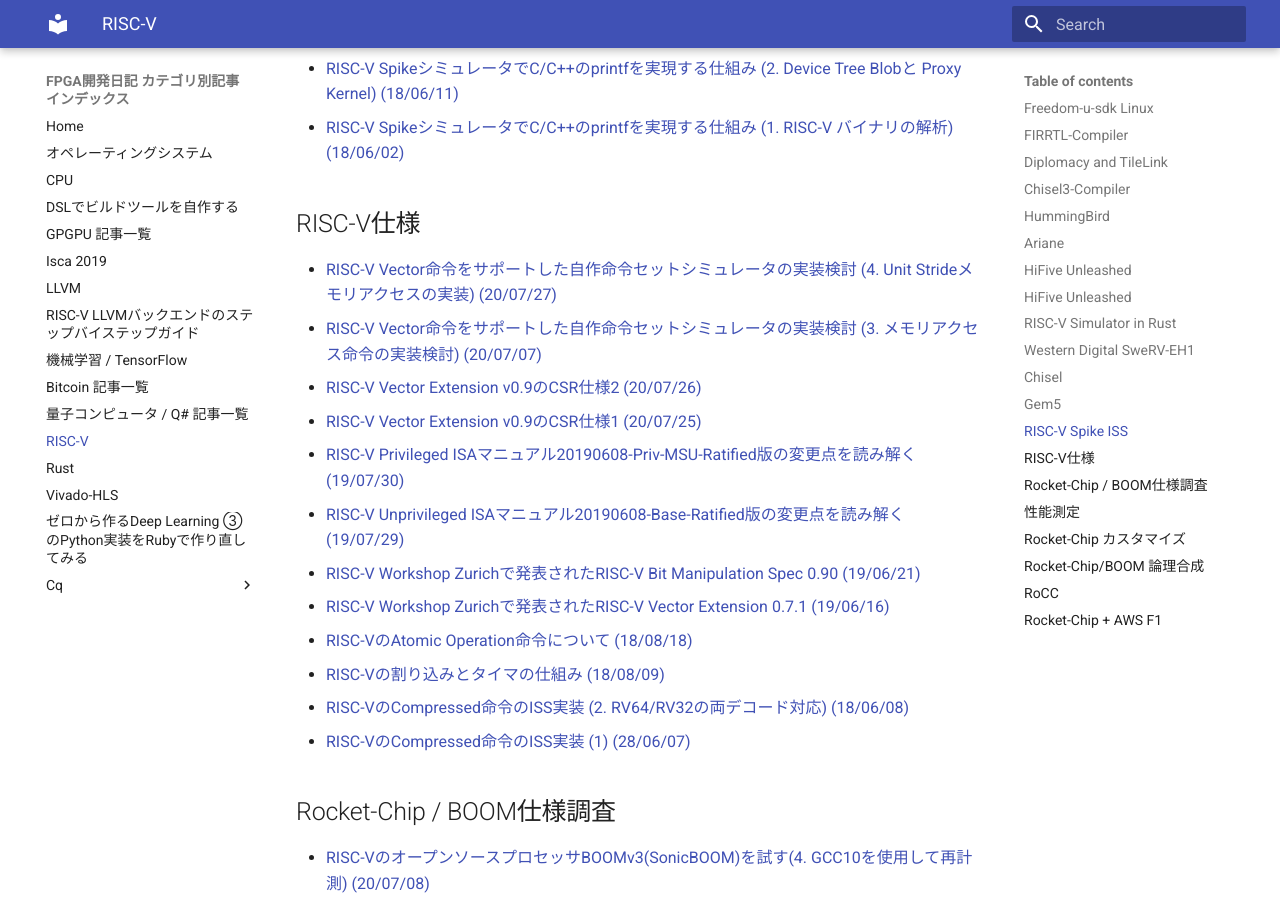
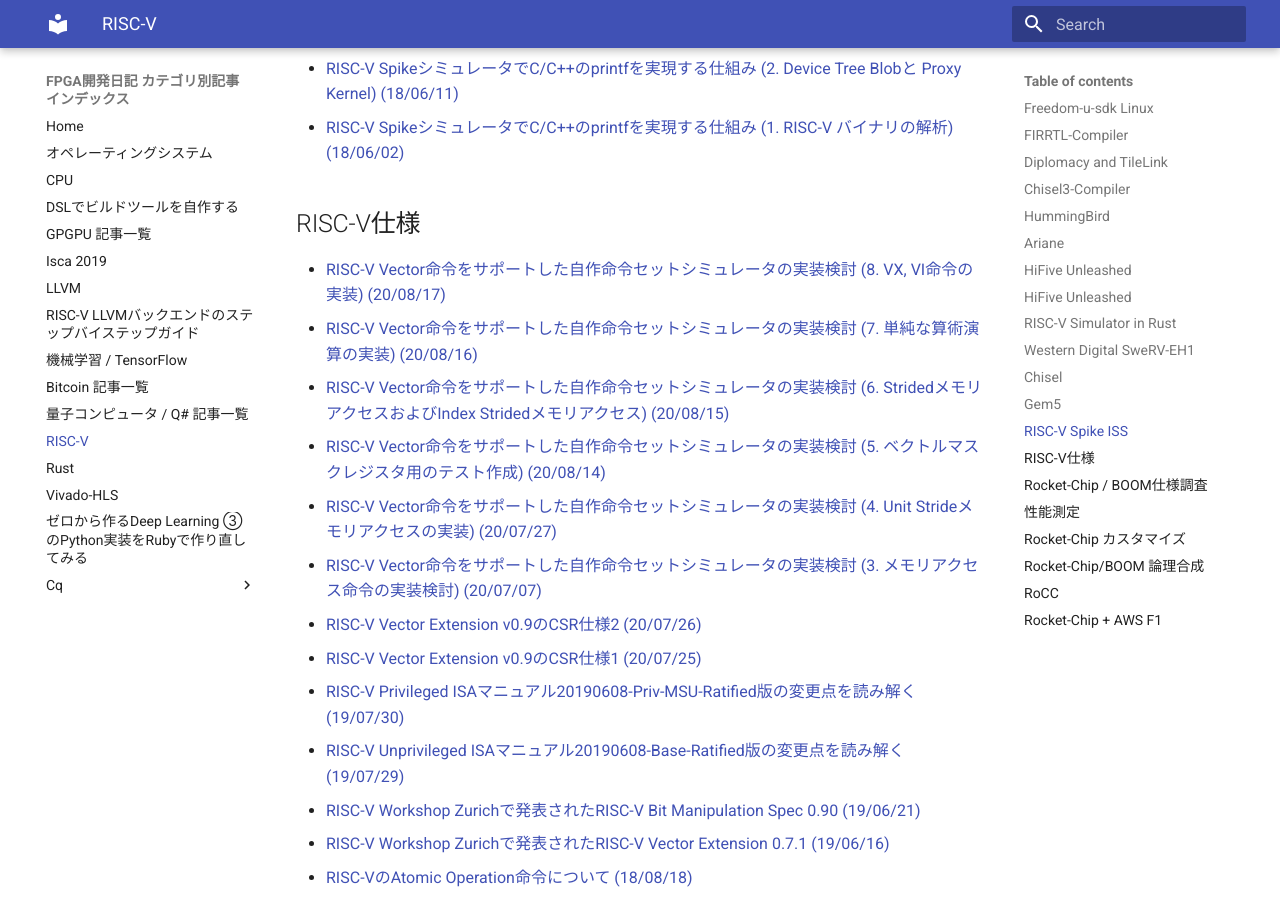
Before and after one commit to i4kimura/github_pages, an MkDocs documentation site: the page built from docs/riscv.md, in a window 1280 px wide and 900 px high, scrolled down 9651 px. Built offline with MkDocs 1.6.1 and Material for MkDocs 9.7.7, drawn with Linux system fonts in a browser that asks for light colours.

Commit message:
Update 2020/08

```diff
--- a/docs/riscv.md
+++ b/docs/riscv.md
@@ -256,6 +256,10 @@
 
 ## RISC-V仕様
 
+- [RISC-V Vector命令をサポートした自作命令セットシミュレータの実装検討 (8. VX, VI命令の実装) (20/08/17)](https://msyksphinz.hatenablog.com/entry/2020/08/17/040000)
+- [RISC-V Vector命令をサポートした自作命令セットシミュレータの実装検討 (7. 単純な算術演算の実装) (20/08/16)](https://msyksphinz.hatenablog.com/entry/2020/08/16/040000)
+- [RISC-V Vector命令をサポートした自作命令セットシミュレータの実装検討 (6. StridedメモリアクセスおよびIndex Stridedメモリアクセス) (20/08/15)](https://msyksphinz.hatenablog.com/entry/2020/08/15/040000)
+- [RISC-V Vector命令をサポートした自作命令セットシミュレータの実装検討 (5. ベクトルマスクレジスタ用のテスト作成) (20/08/14)](https://msyksphinz.hatenablog.com/entry/2020/08/14/040000_1)
 - [RISC-V Vector命令をサポートした自作命令セットシミュレータの実装検討 (4. Unit Strideメモリアクセスの実装) (20/07/27)](https://msyksphinz.hatenablog.com/entry/2020/07/27/040000)
 - [RISC-V Vector命令をサポートした自作命令セットシミュレータの実装検討 (3. メモリアクセス命令の実装検討) (20/07/07)](https://msyksphinz.hatenablog.com/entry/2020/07/07/040000)
 
```
Also changed, not shown: docs/index.md (+35 -0 lines).
